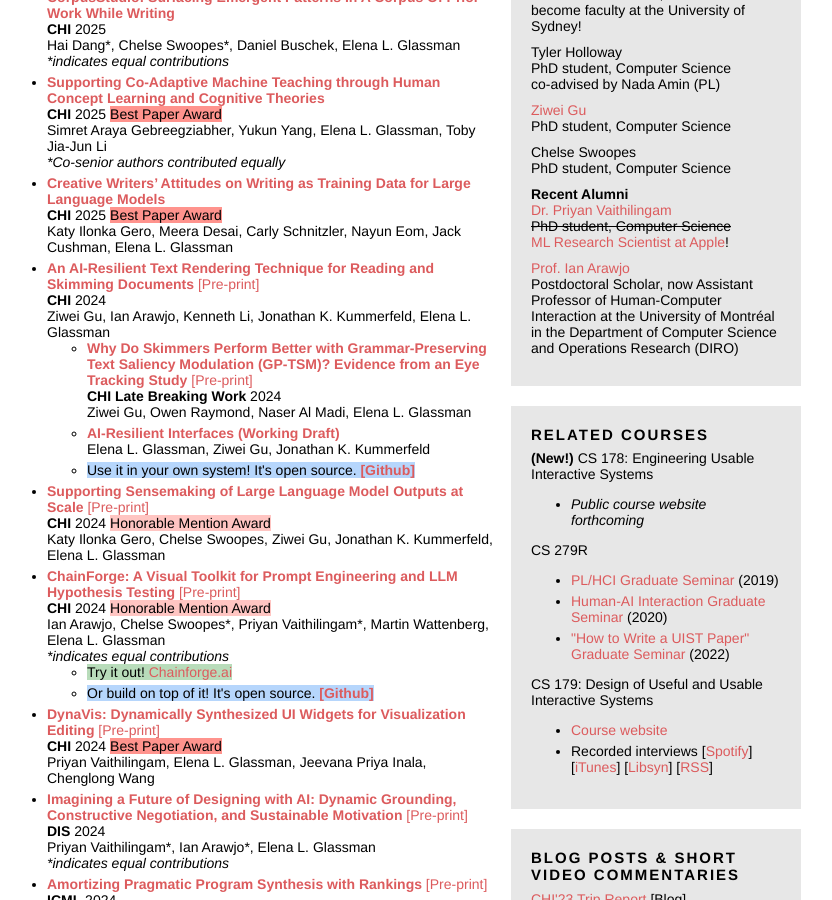
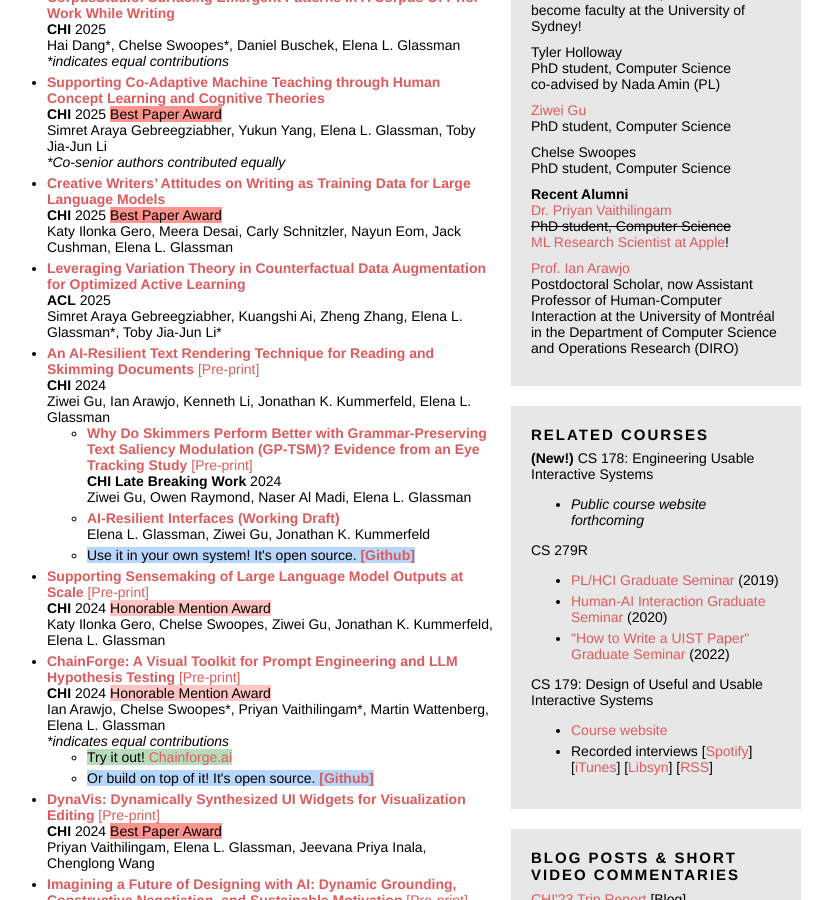
Before and after one commit to eglassman/eglassman.github.io, a Jekyll site: the page built from index.html, in a window 1280 px wide and 900 px high, scrolled down 792 px. Shown: the whole window, without its empty margins (236-1068 px from the left). Built offline with Jekyll 4.4.1, drawn with Linux system fonts in a browser that asks for light colours.

Commit message:
added ACL paper

```diff
--- a/index.html
+++ b/index.html
@@ -100,6 +100,10 @@ layout: default
           <br/><b>CHI</b> 2025 <em-best>Best Paper Award</em-best>
           <br/>Katy Ilonka Gero, Meera Desai, Carly Schnitzler, Nayun Eom, Jack Cushman, Elena L. Glassman
           <!-- <br/><i>*indicates equal contributions</i> -->
+        </li>
+        <li><a href="papers/leveragingVT_acl.pdf"><b>Leveraging Variation Theory in Counterfactual Data Augmentation for Optimized Active Learning</b></a>
+          <br/><b>ACL</b> 2025
+          <br/>Simret Araya Gebreegziabher, Kuangshi Ai, Zheng Zhang, Elena L. Glassman*, Toby Jia-Jun Li*
         </li>
 
         <li><a href="papers/gptsm.pdf"><b>An AI-Resilient Text Rendering Technique for Reading and Skimming Documents</b> [Pre-print]</a>
```
Also changed, not shown: 1 other file.
